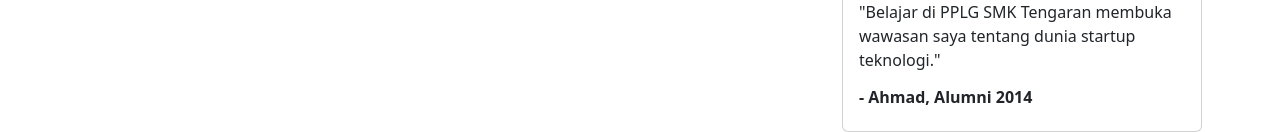
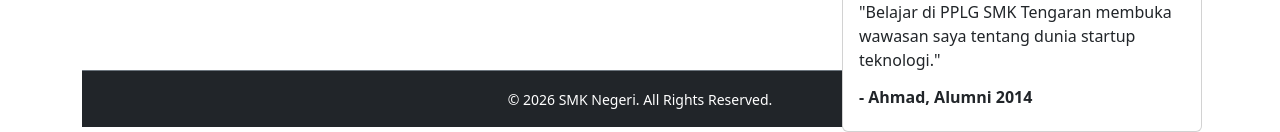
Before and after one commit to Kartikaptzz/Proyek-Kartika-, a plain HTML site: page webpplg.html in a window 1280 px wide. Shown: the part 970-1102 px from the top of the page. Drawn offline with nearby package versions, Linux system fonts and the light colour scheme.

Commit message:
webpplg.html

```diff
--- a/webpplg.html
+++ b/webpplg.html
@@ -180,6 +180,10 @@
 
   </div>
 </div>
-
+<footer class="bg-dark text-white">
+  <div class="text-center py-3 mt-3 border-top border-secondary">
+    <small>© 2026 SMK Negeri. All Rights Reserved.</small>
+  </div>
+</footer>
 </body>
 </html>
```
